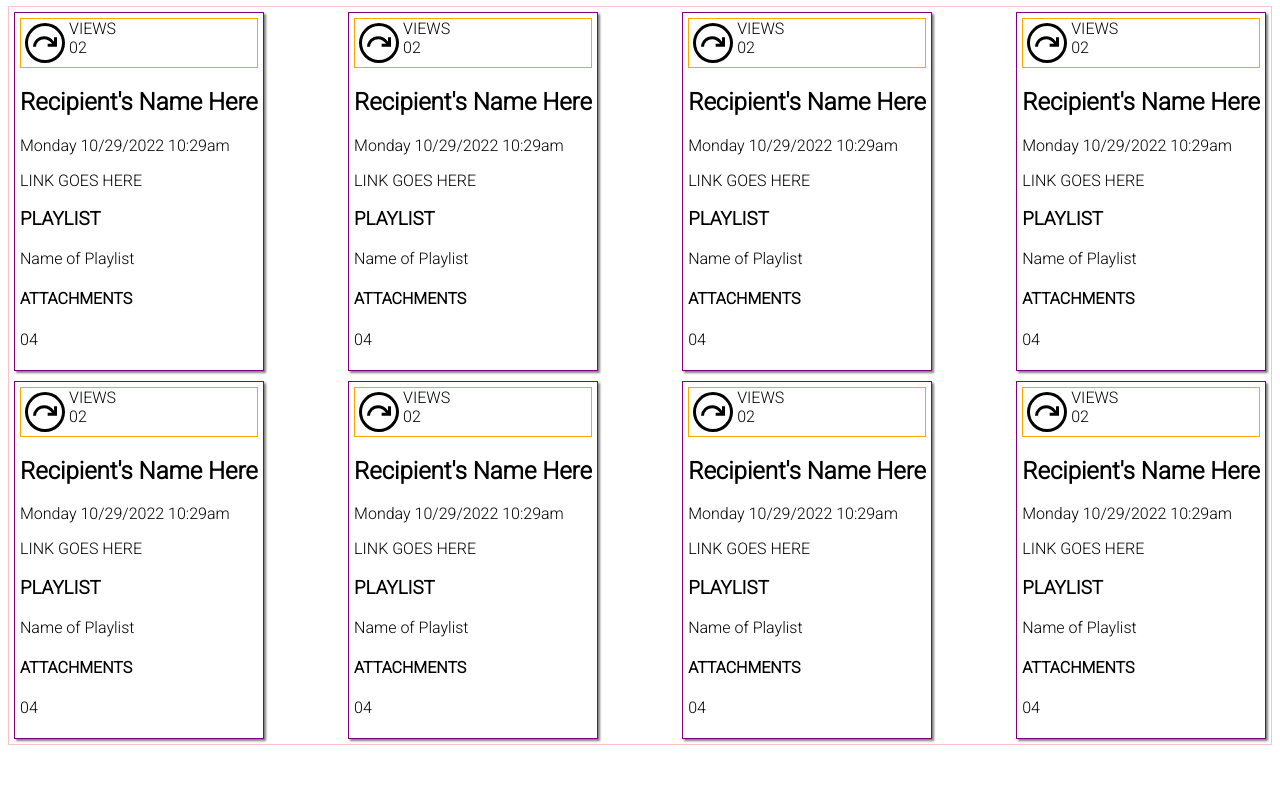
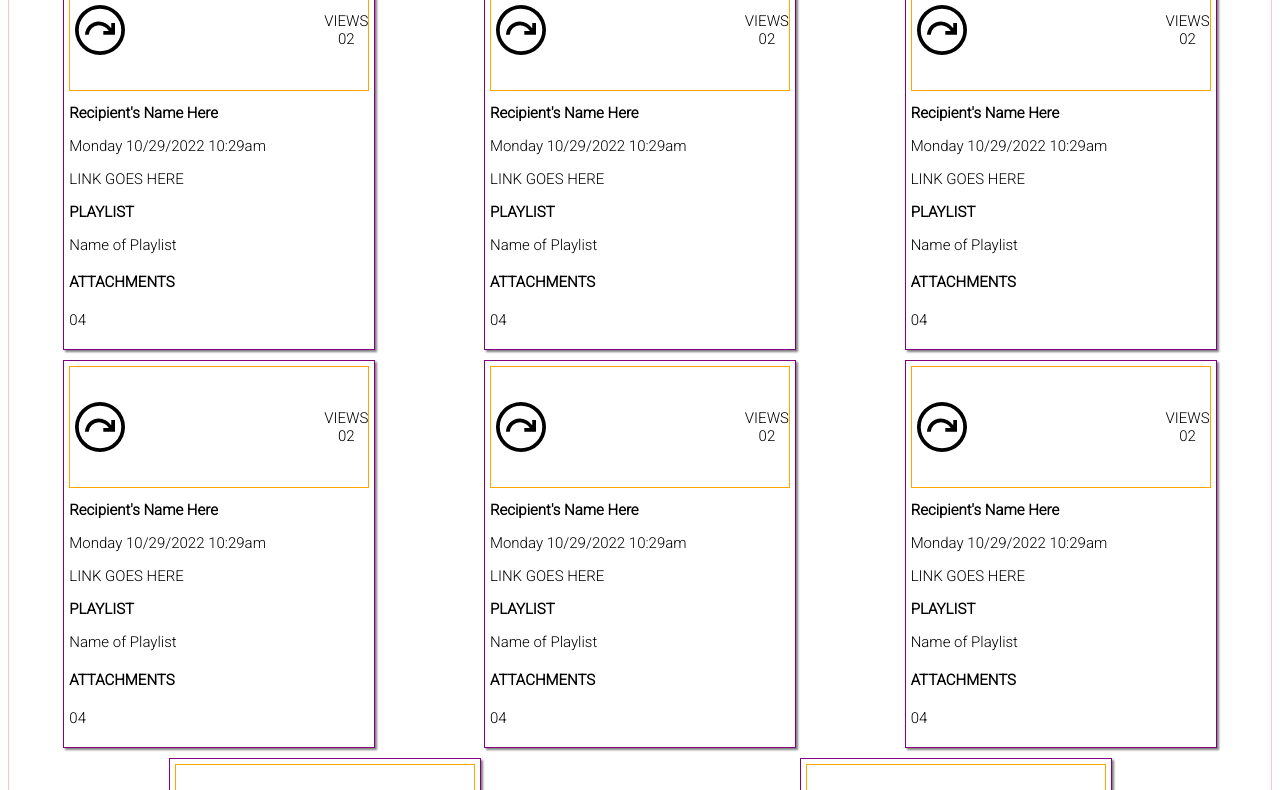
Before and after one commit to abodnar1/Static-Comp, a plain HTML site: page index.html in a window 1280 px wide. Shown: the part 213-1003 px from the top of the page. Before the commit the page ends 966 px from the top, so only its background shows below. Drawn offline with Linux system fonts and the light colour scheme.

Commit message:
Add global font size

```diff
--- a/index.html
+++ b/index.html
@@ -38,7 +38,7 @@
       <div class="card-wrapper card1">
         <div class="card-header">
           <div class="card-info-wrapper">
-            <img src="./assets/next-plan-icon.svg" alt="next arrow">
+            <img src="./assets/next-plan-icon.svg" alt="next arrow" width="60" height = "60">
             <div class="views-wrapper">
               <div class="views">VIEWS</div>
               <div class="view-count">02</div>
@@ -64,7 +64,7 @@
       <div class="card-wrapper card2">
         <div class="card-header">
           <div class="card-info-wrapper">
-            <img src="./assets/next-plan-icon.svg" alt="next arrow">
+            <img src="./assets/next-plan-icon.svg" alt="next arrow" width="60" height = "60">
             <div class="views-wrapper">
               <div class="views">VIEWS</div>
               <div class="view-count">02</div>
@@ -90,7 +90,7 @@
       <div class="card-wrapper card3">
         <div class="card-header">
           <div class="card-info-wrapper">
-            <img src="./assets/next-plan-icon.svg" alt="next arrow">
+            <img src="./assets/next-plan-icon.svg" alt="next arrow" width="60" height = "60">
             <div class="views-wrapper">
               <div class="views">VIEWS</div>
               <div class="view-count">02</div>
@@ -116,7 +116,7 @@
       <div class="card-wrapper card4">
         <div class="card-header">
           <div class="card-info-wrapper">
-            <img src="./assets/next-plan-icon.svg" alt="next arrow">
+            <img src="./assets/next-plan-icon.svg" alt="next arrow" width="60" height = "60">
             <div class="views-wrapper">
               <div class="views">VIEWS</div>
               <div class="view-count">02</div>
@@ -142,7 +142,7 @@
       <div class="card-wrapper card5">
         <div class="card-header">
           <div class="card-info-wrapper">
-            <img src="./assets/next-plan-icon.svg" alt="next arrow">
+            <img src="./assets/next-plan-icon.svg" alt="next arrow" width="60" height = "60">
             <div class="views-wrapper">
               <div class="views">VIEWS</div>
               <div class="view-count">02</div>
@@ -168,7 +168,7 @@
       <div class="card-wrapper card6">
         <div class="card-header">
           <div class="card-info-wrapper">
-            <img src="./assets/next-plan-icon.svg" alt="next arrow">
+            <img src="./assets/next-plan-icon.svg" alt="next arrow" width="60" height = "60">
             <div class="views-wrapper">
               <div class="views">VIEWS</div>
               <div class="view-count">02</div>
@@ -194,7 +194,7 @@
       <div class="card-wrapper card7">
         <div class="card-header">
           <div class="card-info-wrapper">
-            <img src="./assets/next-plan-icon.svg" alt="next arrow">
+            <img src="./assets/next-plan-icon.svg" alt="next arrow" width="60" height = "60">
             <div class="views-wrapper">
               <div class="views">VIEWS</div>
               <div class="view-count">02</div>
@@ -220,7 +220,7 @@
       <div class="card-wrapper card8">
         <div class="card-header">
           <div class="card-info-wrapper">
-            <img src="./assets/next-plan-icon.svg" alt="next arrow">
+            <img src="./assets/next-plan-icon.svg" alt="next arrow" width="60" height = "60">
             <div class="views-wrapper">
               <div class="views">VIEWS</div>
               <div class="view-count">02</div>
--- a/styles.css
+++ b/styles.css
@@ -1,5 +1,6 @@
 * {
   font-family: 'Roboto', sans-serif;
+  font-size: 15px;
 }
 
 header {
@@ -60,17 +61,25 @@ li {
 .card-container {
   display: flex;
   flex-wrap: wrap;
-  justify-content: space-between;
+  justify-content: space-around;
   border: 1px solid pink;
 }
 
 .card-wrapper {
   margin: 5px;
   padding: 5px;
+  width: 300px;
   box-shadow: 2px 2px 2px grey;
   border: 1px solid purple;
 }
 .card-info-wrapper {
   display:flex;
+  justify-content: space-between;
+  align-items: center;
+  height: 120px;
   border: 1px solid orange;
 }
+
+.views-wrapper {
+  text-align: center;
+}
```
